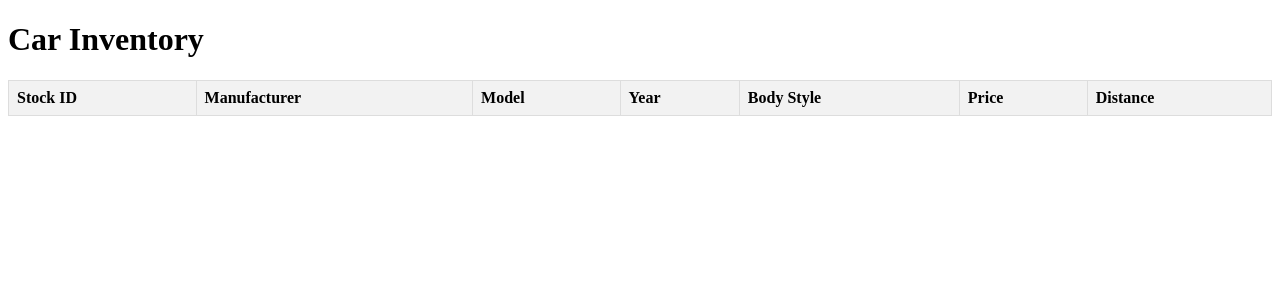
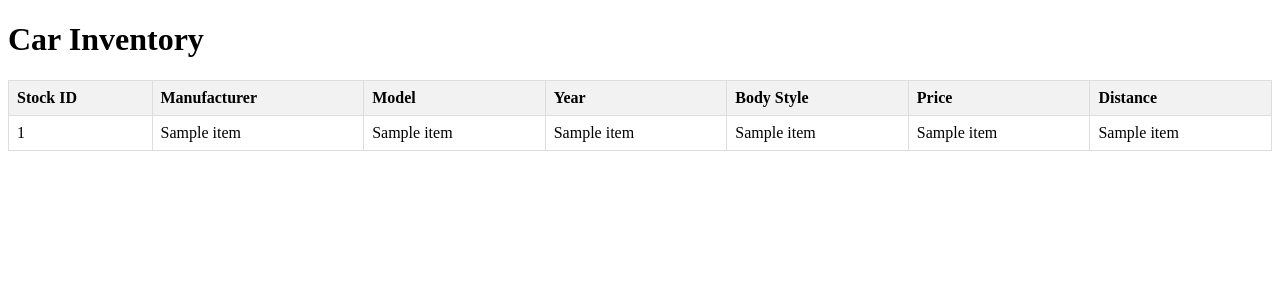
Before and after one commit to bblackie/rc-y12-tsou-app, a Flask app: template templates/contents.html in a window 1280 px wide. Shown: the part 26-326 px from the top of the page. Run offline with Flask 3, Linux system fonts and the light colour scheme; the template is opened without the code that fills it: most values are stand-ins (such as "Sample title", 1, 10 or a date in 2020); lists and menus that the app fills with data are empty.

Commit message:
1.17 Changes reverted on Contents

```diff
--- a/templates/contents.html
+++ b/templates/contents.html
@@ -39,6 +39,19 @@
                 <th>Distance</th>
             </tr>
         </thead>
+        <tbody>
+            {% for item in results %}
+            <tr>
+                <td>{{ item[0] }}</td> <!-- Stock ID -->
+                <td>{{ item[1] }}</td> <!-- Manufacturer Name -->
+                <td>{{ item[2] }}</td> <!-- Model Name -->
+                <td>{{ item[3] }}</td> <!-- Year -->
+                <td>{{ item[4] }}</td> <!-- Body Style -->
+                <td>{{ item[5] }}</td> <!-- Car Price -->
+                <td>{{ item[6] }}</td> <!-- Distance -->
+            </tr>
+            {% endfor %}
+        </tbody>
     </table>
 </body>
 </html>
```
